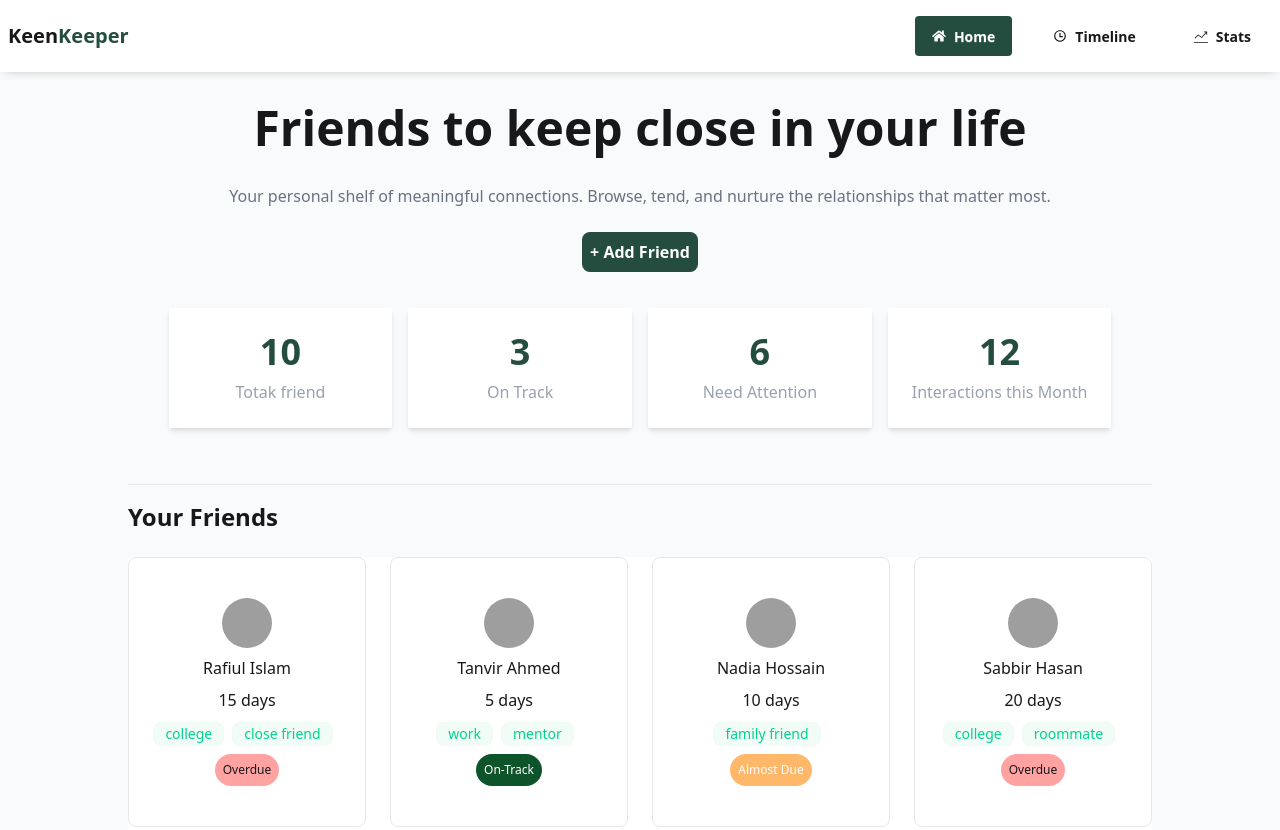
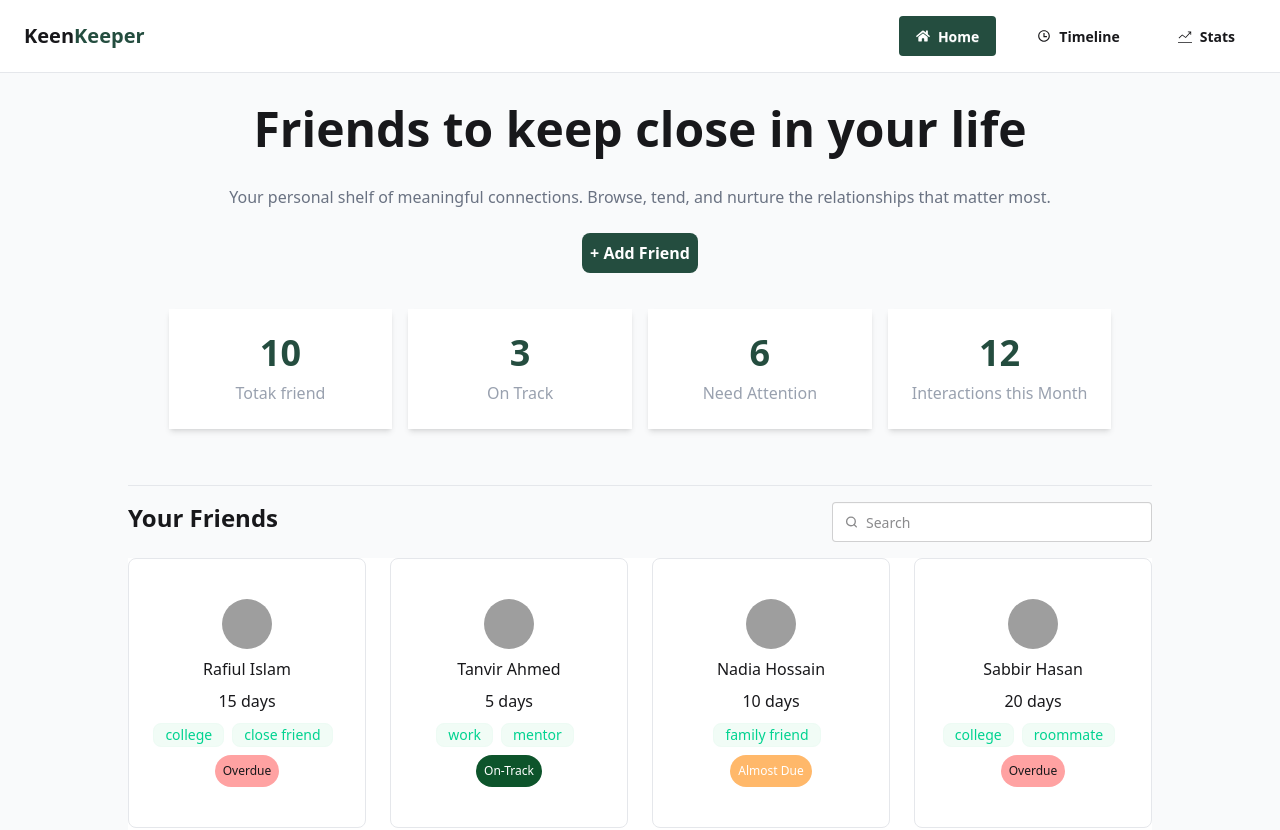
Before and after one commit to pritam-b-dev/keen-keeper, a Next.js app: page / in a window 1280 px wide. Shown: the top 830 px of the page. Built offline with nearby package versions, Linux system fonts and the light colour scheme; grey boxes are pictures that could not be loaded.

Commit message:
added searching functionality and sorting by date.

```diff
--- a/src/app/(root)/history/page.jsx
+++ b/src/app/(root)/history/page.jsx
@@ -8,17 +8,23 @@ const History = () => {
   const { history } = useHistory();
 
   const [filteredType, setFilteredType] = useState("All");
-  const filteredTypeSelected =
+  const [sort, setSort] = useState("newest");
+  const filteredTypeSelected = (
     filteredType === "All"
-      ? history
-      : history.filter((selected) => selected.type === filteredType);
+      ? [...history]
+      : history.filter((selected) => selected.type === filteredType)
+  ).sort((sortN, sortO) => {
+    const dateN = new Date(sortN.date);
+    const dateO = new Date(sortO.date);
+    return sort === "newest" ? dateO - dateN : dateN - dateO;
+  });
 
   return (
     <div className="container mx-auto p-10 bg-gray-50">
       <h2 className="pb-10 font-bold text-4xl">Timeline</h2>
       <div className="pb-6">
         <select
-          className="select select-bordered appearance-none rounded-xl px-4 py-2 font-medium outline-none transition-all cursor-pointer shadow-sm"
+          className="select select-bordered appearance-none rounded-xl px-4 py-2 font-medium outline-none transition-all cursor-pointer shadow-sm mr-10"
           value={filteredType}
           onChange={(e) => setFilteredType(e.target.value)}
         >
@@ -26,6 +32,14 @@ const History = () => {
           <option value="Call">Call</option>
           <option value="Video">Video Call</option>
           <option value="Text">Text</option>
+        </select>
+        <select
+          className="select select-bordered appearance-none rounded-xl px-4 py-2 font-medium outline-none transition-all cursor-pointer shadow-sm"
+          value={sort}
+          onChange={(e) => setSort(e.target.value)}
+        >
+          <option value="newest">Sort by Newest</option>
+          <option value="oldest">Sort by Oldest</option>
         </select>
       </div>
 
@@ -61,6 +75,12 @@ const History = () => {
                       day: "numeric",
                       year: "numeric",
                     })}
+                    {" • "}
+                    {new Date(item.date).toLocaleTimeString("en-US", {
+                      hour: "2-digit",
+                      minute: "2-digit",
+                      hour12: true,
+                    })}
                   </p>
                 </div>
               </div>
--- a/src/app/(root)/page.jsx
+++ b/src/app/(root)/page.jsx
@@ -2,6 +2,7 @@ import Banner from "@/components/Banner/Banner";
 import friends from "@/data/friends.json";
 
 import FriendList from "../../components/FriendList/FriendList";
+import SearchBar from "../../components/NavBar/SearchBar/SearchBar";
 
 export default function Home() {
   return (
@@ -9,7 +10,10 @@ export default function Home() {
       <div className="container mx-auto max-w-5xl mt-6 mb-6 ">
         <Banner />
         <div className="border-t border-gray-200 my-4"></div>
-        <div className="font-bold text-2xl mb-6">Your Friends</div>
+        <div className="flex justify-between">
+          <h1 className="font-bold text-2xl mb-6">Your Friends</h1>{" "}
+          <SearchBar />
+        </div>
         <FriendList friends={friends} />
       </div>
     </div>
--- a/src/components/FriendList/FriendList.jsx
+++ b/src/components/FriendList/FriendList.jsx
@@ -3,16 +3,25 @@ import Image from "next/image";
 import Link from "next/link";
 import React, { useEffect, useState } from "react";
 import { FadeLoader } from "react-spinners";
+import { useSearchParams } from "next/navigation";
 
 const FriendList = ({ friends }) => {
   const [loading, setLoading] = useState(true);
+
+  const searchParams = useSearchParams();
+  const searchQuery = searchParams.get("search") || "";
 
   useEffect(() => {
     const timer = setTimeout(() => {
       setLoading(false);
     }, 1000);
     return () => clearTimeout(timer);
-  }, []);
+  }, [searchQuery]);
+
+  const filteredFriends = friends.filter((friend) =>
+    friend.name.toLowerCase().includes(searchQuery.toLowerCase()),
+  );
+
   return (
     <>
       {loading ? (
@@ -23,7 +32,8 @@ const FriendList = ({ friends }) => {
         </div>
       ) : (
         <div className="grid md:grid-cols-2 lg:grid-cols-4 gap-6 bg-white">
-          {friends.map((friend) => (
+          {filteredFriends.length > 0 ? (
+            filteredFriends.map((friend) => (
               <Link href={`/friends/${friend.id}`} key={friend.id}>
                 <div className="flex flex-col justify-center items-center border border-gray-200 rounded-lg py-10 space-y-2">
                   <Image
@@ -61,7 +71,14 @@ const FriendList = ({ friends }) => {
                   </span>
                 </div>
               </Link>
-          ))}
+            ))
+          ) : (
+            <div className="col-span-full flex flex-col items-center justify-center py-20">
+              <p className="text-xl text-gray-400">
+                {`No friends found with "${searchQuery}"`}
+              </p>
+            </div>
+          )}
         </div>
       )}
     </>
--- a/src/components/NavBar/NavBar.jsx
+++ b/src/components/NavBar/NavBar.jsx
@@ -1,9 +1,9 @@
 import { FaHome } from "react-icons/fa";
 import { RiTimeLine } from "react-icons/ri";
 import { TfiStatsUp } from "react-icons/tfi";
-import Link from "next/link";
 import React from "react";
 import MyNavLink from "./MyNavLink";
+import SearchBar from "./SearchBar/SearchBar";
 
 const NavBar = () => {
   const navItems = [
@@ -24,9 +24,9 @@ const NavBar = () => {
     },
   ];
   return (
-    <div>
-      <div className="container mx-auto navbar bg-base-100 justify-between shadow-[0_4px_10px_-6px_rgba(0,0,0,0.3)]">
-        <div className="justify-start">
+    <div className="border-b border-gray-200">
+      <div className="container mx-auto p-4 bg-base-100 flex items-center justify-between  ">
+        <div className="flex items-center gap-2">
           <div className="dropdown">
             <div tabIndex={0} role="button" className="btn btn-ghost lg:hidden">
               <svg
@@ -63,8 +63,9 @@ const NavBar = () => {
             Keen<span className="text-[#244D3F]">Keeper</span>
           </a>
         </div>
-        <div className="hidden lg:flex justify-end">
-          <ul className="menu menu-horizontal px-1 gap-6">
+        <div className="flex items-center gap-4">
+          <div className="hidden lg:flex gap-6">
+            <ul className=" flex px-1 gap-6 mr-2">
               {navItems.map((item, index) => (
                 <MyNavLink key={index} href={item.path}>
                   <span className="flex items-center gap-2">
@@ -77,6 +78,7 @@ const NavBar = () => {
           </div>
         </div>
       </div>
+    </div>
   );
 };
 
--- /dev/null
+++ b/src/components/NavBar/SearchBar/SearchBar.jsx
@@ -0,0 +1,47 @@
+"use client";
+import React from "react";
+import { usePathname, useRouter, useSearchParams } from "next/navigation";
+
+const SearchBar = () => {
+  const router = useRouter();
+  const searchParams = useSearchParams();
+  const pathname = usePathname();
+
+  const handleSearch = (query) => {
+    const params = new URLSearchParams(searchParams);
+    if (query) {
+      params.set("search", query);
+    } else {
+      params.delete("search");
+    }
+    router.replace(`${pathname}?${params.toString()}`, { scroll: false });
+  };
+  return (
+    <label className="input flex items-center gap-2">
+      <svg
+        className="h-[1em] opacity-50"
+        xmlns="http://www.w3.org/2000/svg"
+        viewBox="0 0 24 24"
+      >
+        <g
+          strokeLinejoin="round"
+          strokeLinecap="round"
+          strokeWidth="2.5"
+          fill="none"
+          stroke="currentColor"
+        >
+          <circle cx="11" cy="11" r="8"></circle>
+          <path d="m21 21-4.3-4.3"></path>
+        </g>
+      </svg>
+      <input
+        type="search"
+        required
+        placeholder="Search"
+        onChange={(e) => handleSearch(e.target.value)}
+      />
+    </label>
+  );
+};
+
+export default SearchBar;
--- a/src/context/HistoryContext.jsx
+++ b/src/context/HistoryContext.jsx
@@ -20,11 +20,7 @@ export function HistoryProvider({ children }) {
       friendId: friend.id,
       friendName: friend.name,
       type: type,
-      date: new Date().toLocaleString("en-US", {
-        month: "short",
-        day: "numeric",
-        year: "numeric",
-      }),
+      date: new Date().toISOString(),
     };
 
     const updated = [newEntry, ...history];
```
Lines whose indentation alone changed are shown as unchanged.
